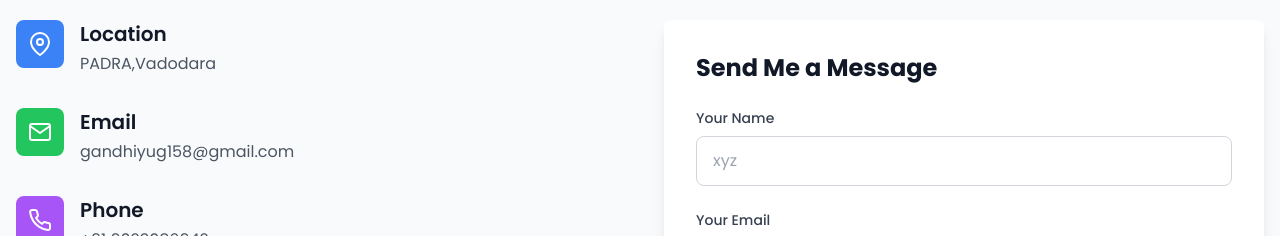
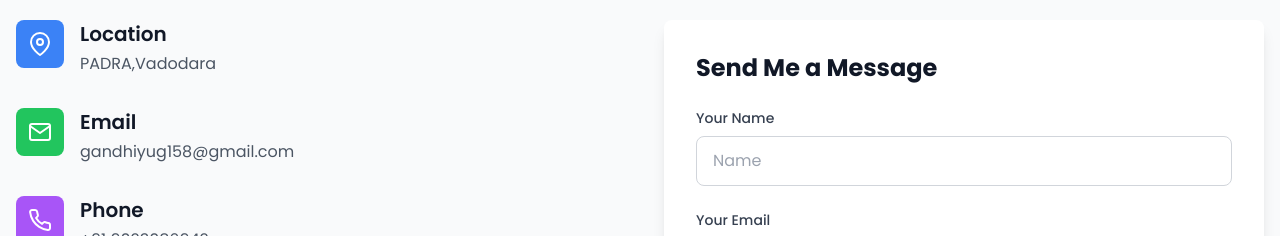
Before and after one commit to Yuggandhi96/my_portfolio, a React (Vite) app in the folder client/: page / in a window 1280 px wide. Shown: the part 3580-3816 px from the top of the page. Built offline with nearby package versions, Linux system fonts and the light colour scheme.

Commit message:
Initial commit

```diff
--- a/client/src/Sections/Contact.jsx
+++ b/client/src/Sections/Contact.jsx
@@ -172,7 +172,7 @@ const Contact = () => {
                     value={formData.name}
                     onChange={handleChange}
                     className="w-full px-4 py-3 border border-gray-300 dark:border-gray-600 rounded-lg focus:ring-blue-500 focus:border-blue-500 bg-white dark:bg-gray-700 text-gray-900 dark:text-white"
-                    placeholder="xyz"
+                    placeholder="Name"
                   />
                 </div>
 
```
Also changed, not shown: 1 other file (tests, documents, lock files or other folders).
